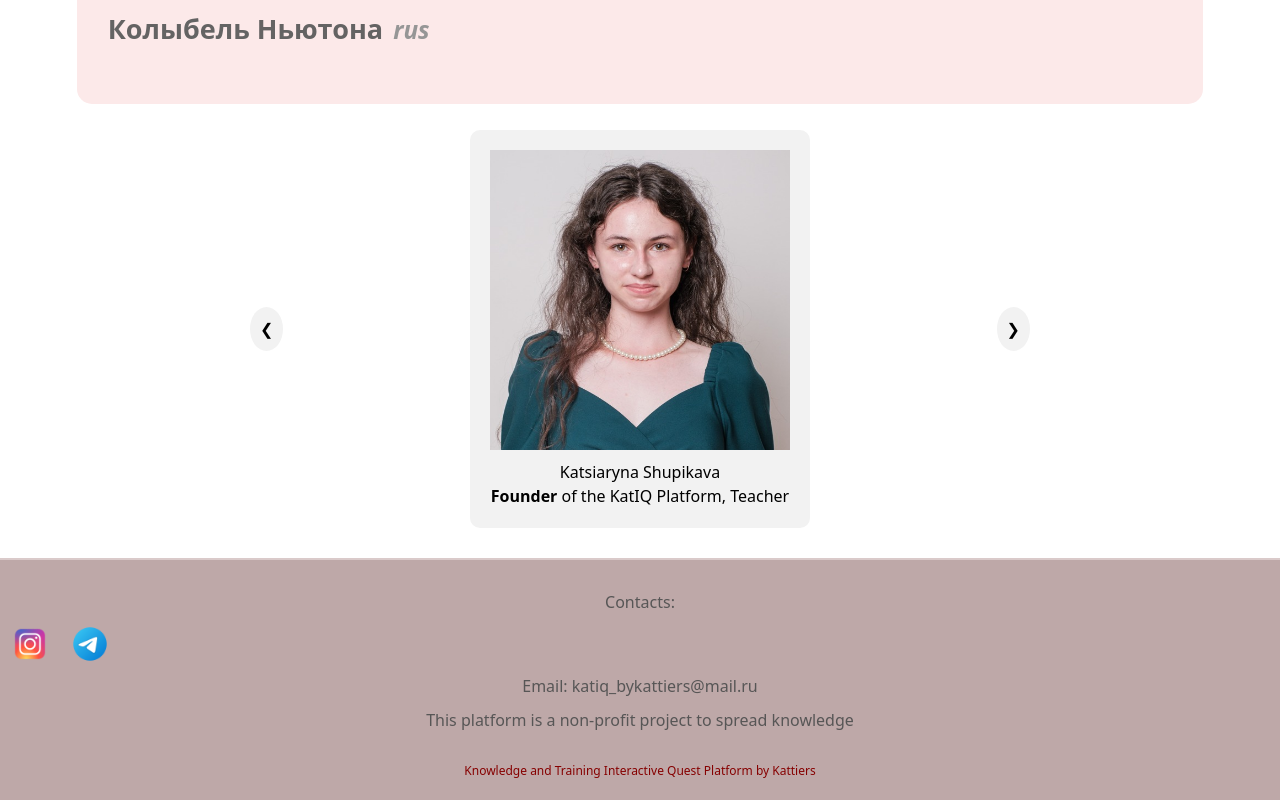
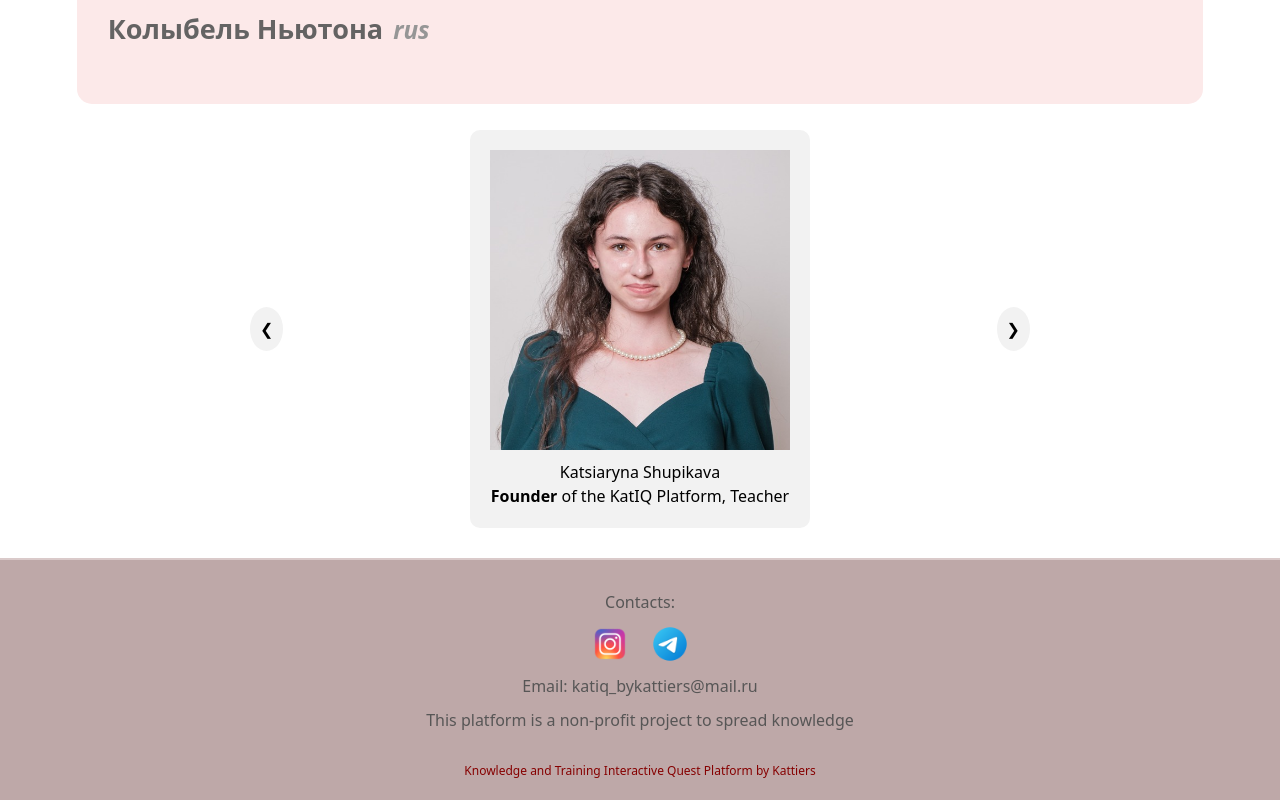
Before and after one commit to kattiers/katIQ, an Angular app: page / in a window 1280 px wide. Shown: the part 541-1341 px from the top of the page. Built offline with nearby package versions, Linux system fonts and the light colour scheme.

Commit message:
Update lesson-showing.component.css

```diff
--- a/src/app/lesson-showing/lesson-showing.component.css
+++ b/src/app/lesson-showing/lesson-showing.component.css
@@ -154,6 +154,7 @@
 
 .social-icons {
     margin: 10px 0;
+    justify-content: center;
     align-items: center;
     text-align: center;
 }
@@ -161,15 +162,11 @@
 .social-icons img {
     width: 40px;
     height: 40px;
-    align-items: center;
-    text-align: center;
 }
 
 .social-icons a {
     display: inline-block;
     margin: 0 10px;
-    align-items: center;
-    text-align: center;
 }
 
 .nav-bar {
```
